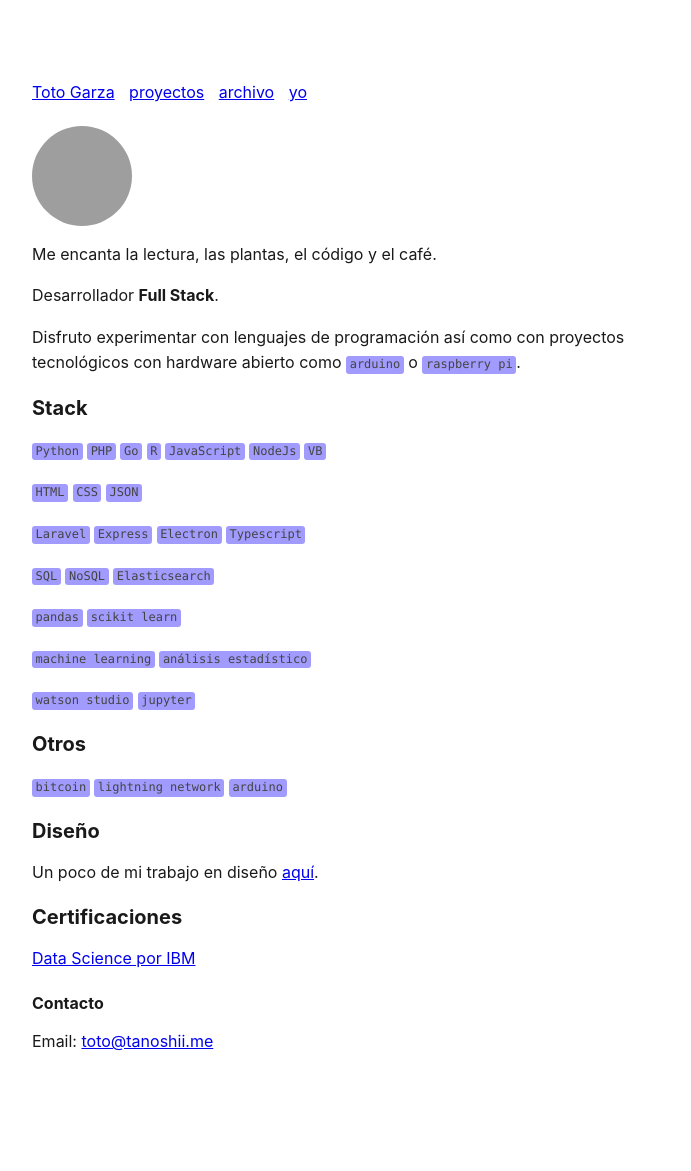
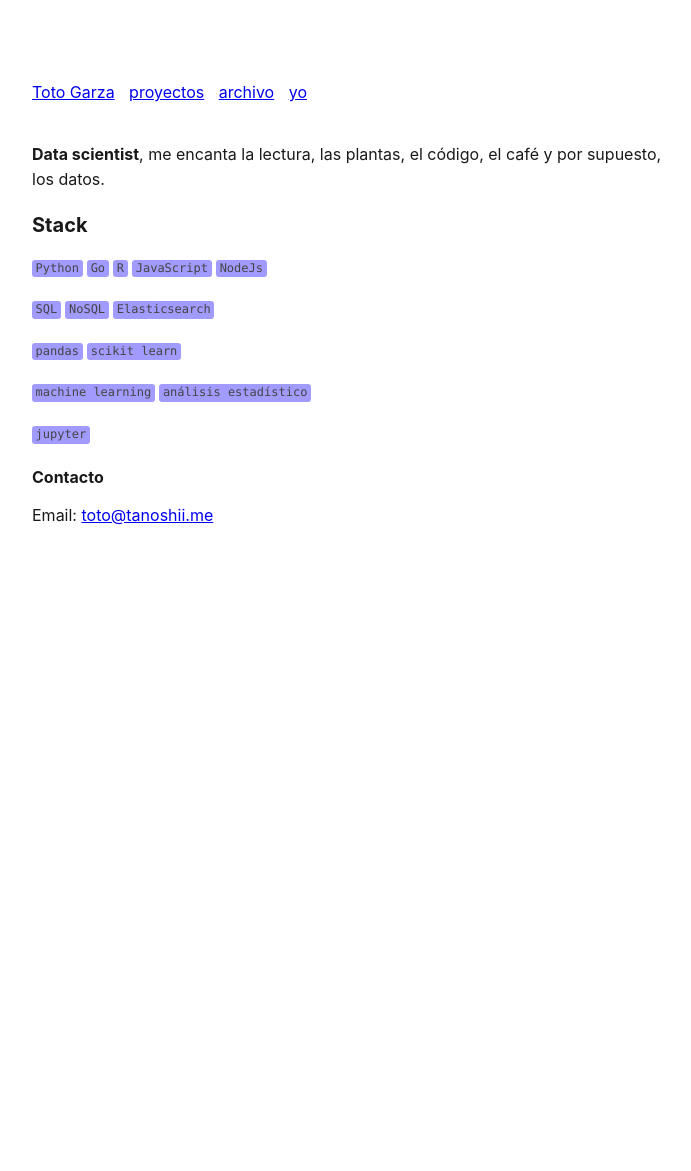
Before and after one commit to totogarza/garzacodes, a Jekyll site: the page built from about.md, in a window 1280 px wide. Shown: the whole page, without its empty margins (288-979 px from the left). Built offline with Jekyll 4.4.1, drawn with Linux system fonts in a browser that asks for light colours; after the commit the page ends 900 px from its top, so only the background shows below that; grey boxes are pictures that could not be loaded.

Commit message:
less info

```diff
--- a/about.md
+++ b/about.md
@@ -1,25 +1,17 @@
 ---
 layout: main
 title: Sobre mi
-avatar: "https://res.cloudinary.com/yipster/image/upload/v1542218942/IMG_20181031_094609_863_ybjpx1.jpg"
 permalink: /yo
 ---
 
-<div style="background:url({{page.avatar}}); background-size:100px; width:100px; height:100px;border-radius:50px;"></div>
 
-Me encanta la lectura, las plantas, el código y el café.
+__Data scientist__, me encanta la lectura, las plantas, el código, el café y por supuesto, los datos.
 
-Desarrollador __Full Stack__.
 
-Disfruto experimentar con lenguajes de programación así como con proyectos tecnológicos con  hardware abierto como `arduino` o `raspberry pi`.
 
 ### Stack
 
-`Python` `PHP` `Go` `R` `JavaScript` `NodeJs` `VB`
-
-`HTML` `CSS` `JSON`
-
-`Laravel` `Express` `Electron` `Typescript`
+`Python` `Go` `R` `JavaScript` `NodeJs`
 
 `SQL` `NoSQL` `Elasticsearch`
 
@@ -27,20 +19,7 @@ Disfruto experimentar con lenguajes de programación así como con proyectos tec
 
 `machine learning` `análisis estadístico`
 
-`watson studio` `jupyter`
-
-### Otros
-
-`bitcoin` `lightning network` `arduino`
-
-### Diseño
-
-Un poco de mi trabajo en diseño [aquí](/diseno).
-
-### Certificaciones
-
-[Data Science por IBM](https://www.youracclaim.com/users/victoriano-garza/badges)
-
+`jupyter`
 
 
 <h4 id="contact">Contacto</h4>
```
